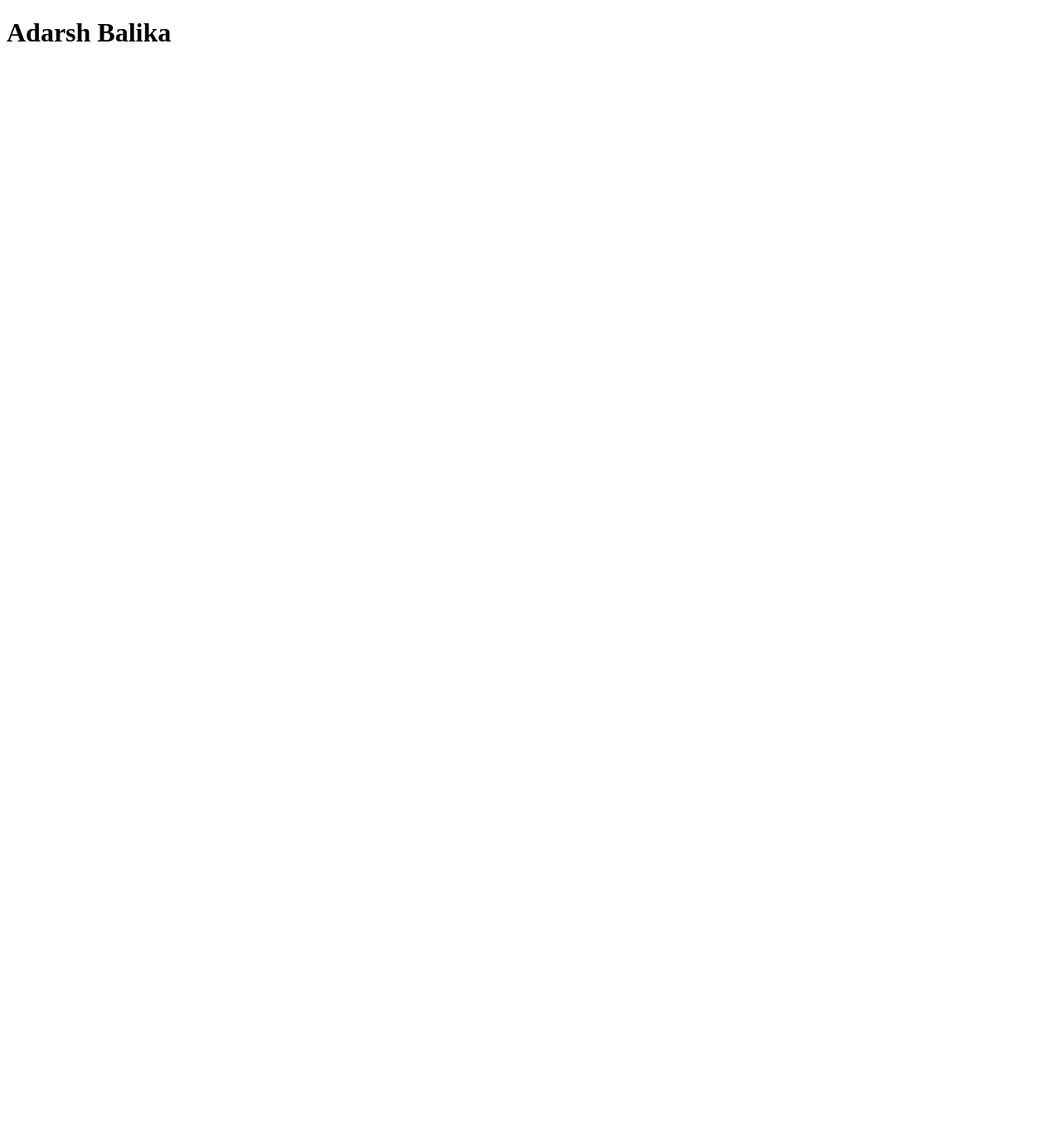
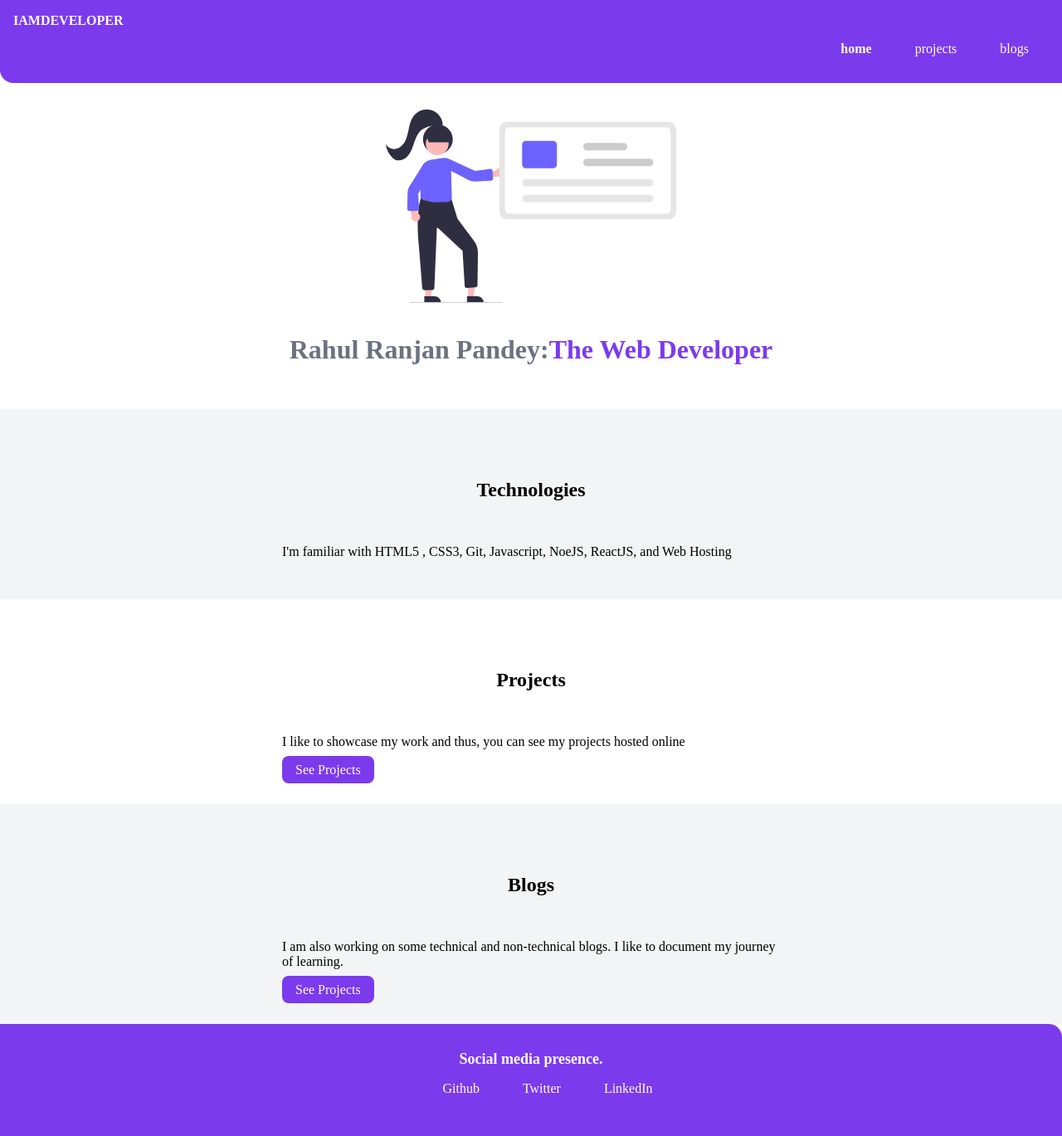
Before and after one commit to rahulranjanpandey/neogcamp-lesson-3, a plain HTML site: page index.html in a window 1280 px wide. Shown: the whole page at 83% size. Before the commit the page ends 800 px from the top, so only its background shows below. Drawn offline with Linux system fonts and the light colour scheme.

Commit message:
commit on 'master'

```diff
--- a/index.html
+++ b/index.html
@@ -4,10 +4,66 @@
     <meta charset="UTF-8">
     <meta name="viewport" content="width=device-width, initial-scale=1.0">
     <title>home | Adarshbalika</title>
+    <link href="style.css" rel="stylesheet" />
 </head>
 <body>
 
-        <h1> Adarsh Balika</h1>
+    <nav class="navigation container">
+        <div class="nav-brand">IAMDEVELOPER</div>
+        <ul class="list-non-bullet nav-pills">
+            <li class="list-item-inline">
+                <a class="link link-active" href="/">home</a>
+            </li>
+            <li class="list-item-inline">
+                <a class="link" href="/projects.html">projects</a>
+            </li>
+            <li class="list-item-inline">
+                <a class="link" href="/blogs.html">blogs</a>
+            </li>
+        </ul>
+    </nav>
+
+    <header class="hero">
+        <img class="hero-img" src="images/hero.svg" />
+        <h1 class="hero-heading">Rahul Ranjan Pandey:<span class="heading-inverted">The Web Developer
+            </span></h1>
+    </header>
+
+    <section class="section ow">
+        <div class="container container-center">
+            <h1> Technologies</h1>
+            <p> I'm familiar with HTML5 , CSS3, Git, Javascript, NoeJS, ReactJS, and Web Hosting</p>
+        </div>
+    </section>
+
+    <section class="section">
+        <div class="container container-center">
+            <h1>Projects</h1>
+            <p>I like to showcase my work and thus, you can see my projects hosted online</p>
+            <a class="link link-primary" href="/">See Projects</a>
+
+        </div>
+    </section>
+
+    <section class="section ow">
+        <div class="container container-center">
+            <h1> Blogs </h1>
+            <p> I am also working on some technical and non-technical blogs. I like to document my journey of learning.</p>
+            <a class="link link-primary" href="/">See Projects</a>
+        </div>
+    </section>
+
+    <footer class="footer">
+        <div class="footer-header">Social media presence.</div>
+        <ul class="social-links list-non-bullet">
+            <li class="list-item-inline"><a class="link" href="https://github.com/rahulranjanpandey">Github</a>
+            </li>
+            <li class="list-item-inline"><a class="link" href="https://twitter.com/1rahulranjanp">Twitter</a>
+            </li>
+            <li class="list-item-inline"><a class="link" href="https://www.linkedin.com/in/1rahulranjanpandey/">LinkedIn</a>
+            </li>
+        </ul>
+    </footer>
 
 </body>
 </html>
--- a/style.css
+++ b/style.css
@@ -27,8 +27,12 @@ hr {
 
 /** links **/
 .link {
+    box-sizing: border-box;
     text-decoration: none;
     padding: 0.5rem 1rem;
+   /* margin-top: 1rem;
+    margin-bottom: 1 rem; */
+
 }
 
 .link-primary {
@@ -132,3 +136,9 @@ footer {
 .footer .link {
     color: white
 }
+
+
+.footer .footer-header {
+    font-weight: bold;
+    font-size: large;
+}
```
Also changed, not shown: blogs.html (added, +35 -0 lines), lib/component.html (+2 -3 lines), projects.html (added, +31 -0 lines).
